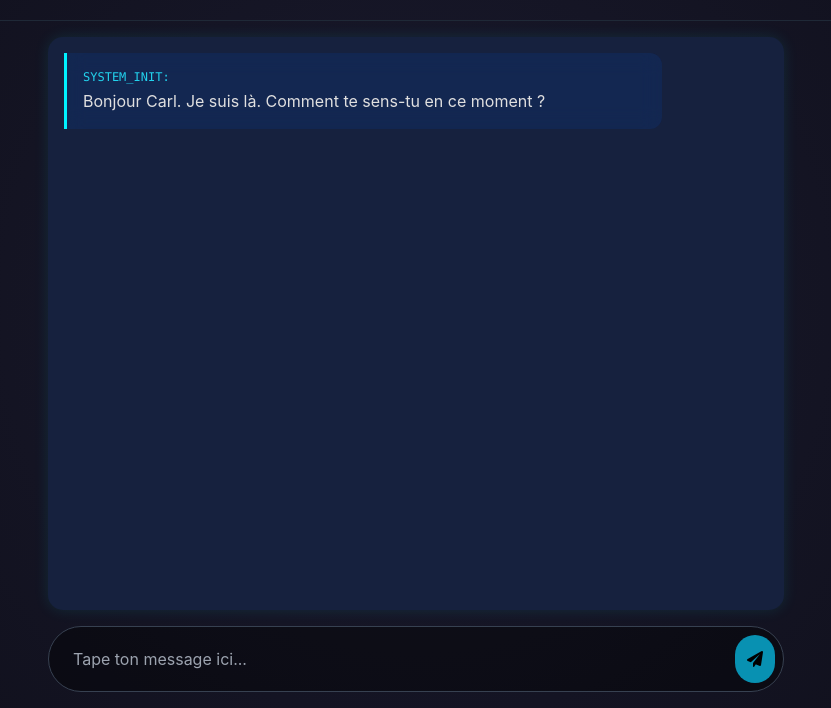
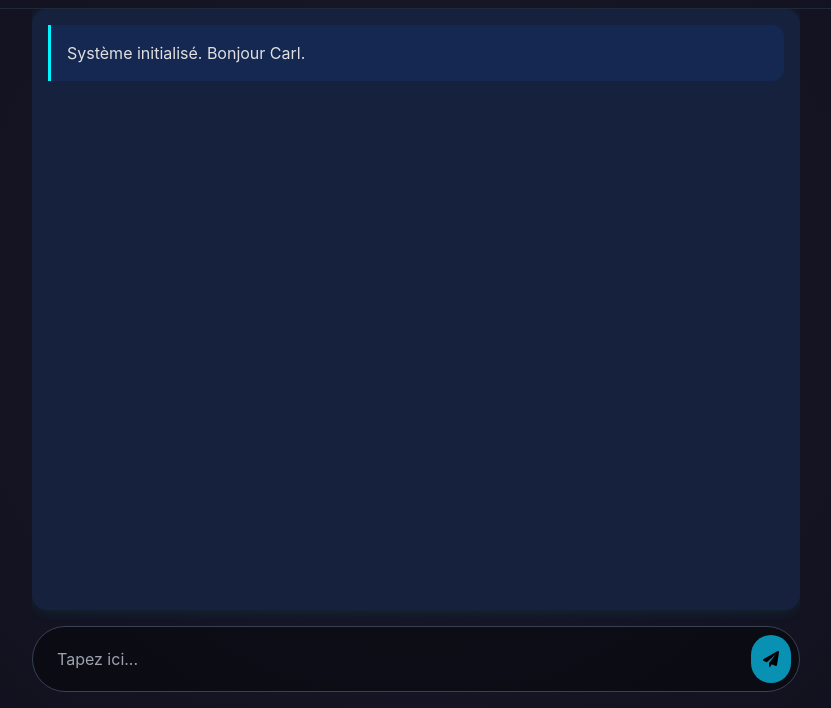
Before and after one commit to LZ964/AI-sponsor, a plain HTML site: page index.html in a window 1280 px wide. Shown: the part 92-800 px from the top of the page, without its empty margins (224-1055 px from the left). Drawn offline with nearby package versions, Linux system fonts and the light colour scheme.

Commit message:
fixé autre erreur gemini

```diff
--- a/index.html
+++ b/index.html
@@ -7,38 +7,29 @@
     <script src="https://cdn.tailwindcss.com"></script>
     <link href="https://cdnjs.cloudflare.com/ajax/libs/font-awesome/6.0.0/css/all.min.css" rel="stylesheet">
     <style>
-        body { background: radial-gradient(circle at center, #1a1a2e 0%, #0f0f1a 100%); color: #e0e0e0; font-family: 'Inter', sans-serif; overflow-x: hidden; }
+        body { background: radial-gradient(circle at center, #1a1a2e 0%, #0f0f1a 100%); color: #e0e0e0; font-family: 'Inter', sans-serif; }
         .neon-border { position: relative; background: #16213e; border-radius: 15px; box-shadow: 0 0 15px rgba(0, 242, 255, 0.1); }
-        .ai-message { background: rgba(0, 102, 255, 0.1); border-left: 3px solid #00f2ff; border-radius: 0 12px 12px 0; backdrop-filter: blur(10px); }
+        .ai-message { background: rgba(0, 102, 255, 0.1); border-left: 3px solid #00f2ff; border-radius: 0 12px 12px 0; }
         .user-message { background: rgba(255, 255, 255, 0.05); border-right: 3px solid #7000ff; border-radius: 12px 0 0 12px; }
-        ::-webkit-scrollbar { width: 6px; }
-        ::-webkit-scrollbar-thumb { background: #00f2ff; border-radius: 10px; }
     </style>
 </head>
-<body class="min-h-screen flex flex-col">
-
+<body class="min-h-screen flex flex-col p-4">
     <header class="p-6 text-center border-b border-gray-800">
         <h1 class="text-3xl font-bold tracking-widest text-transparent bg-clip-text bg-gradient-to-r from-cyan-400 to-blue-600">
             AI-SPONSOR PRO
         </h1>
-        <p class="text-gray-500 text-sm mt-2 font-mono uppercase tracking-tighter">Système de Soutien Virtuel</p>
     </header>
 
-    <main class="flex-grow container mx-auto max-w-3xl p-4 flex flex-col overflow-hidden">
-        <div id="chat-window" class="flex-grow overflow-y-auto mb-4 space-y-4 p-4 neon-border">
-            <div class="ai-message p-4 max-w-[85%]">
-                <p class="text-cyan-400 font-mono text-xs mb-1">SYSTEM_INIT:</p>
-                Bonjour Carl. Je suis là. Comment te sens-tu en ce moment ?
-            </div>
+    <main class="flex-grow container mx-auto max-w-3xl flex flex-col overflow-hidden">
+        <div id="chat-window" class="flex-grow overflow-y-auto mb-4 p-4 neon-border space-y-4">
+            <div class="ai-message p-4">Système initialisé. Bonjour Carl.</div>
         </div>
 
-        <div class="relative group">
-            <div class="flex gap-2 p-2 bg-black/40 rounded-full border border-gray-700 focus-within:border-cyan-500 transition-all">
-                <input type="text" id="user-input" class="flex-grow bg-transparent border-none focus:ring-0 text-white px-4" placeholder="Tape ton message ici...">
-                <button onclick="sendMessage()" class="bg-cyan-600 hover:bg-cyan-400 text-black font-bold p-3 rounded-full transition-all">
-                    <i class="fas fa-paper-plane"></i>
-                </button>
-            </div>
+        <div class="flex gap-2 p-2 bg-black/40 rounded-full border border-gray-700">
+            <input type="text" id="user-input" class="flex-grow bg-transparent border-none focus:ring-0 text-white px-4" placeholder="Tapez ici...">
+            <button onclick="sendMessage()" class="bg-cyan-600 text-black font-bold p-3 rounded-full">
+                <i class="fas fa-paper-plane"></i>
+            </button>
         </div>
     </main>
 
@@ -52,20 +43,15 @@
 
             const userText = input.value;
             input.value = '';
-
-            chatWindow.innerHTML += `<div class="user-message p-4 ml-auto max-w-[85%] text-right">
-                <p class="text-purple-400 font-mono text-xs mb-1">USER_INPUT:</p>
-                ${userText}
-            </div>`;
-            chatWindow.scrollTop = chatWindow.scrollHeight;
+            chatWindow.innerHTML += `<div class="user-message p-4 ml-auto text-right">${userText}</div>`;
 
             try {
-                // Utilisation de l'URL v1beta avec le modèle flash qui est le plus robuste
-                const response = await fetch(`https://generativelanguage.googleapis.com/v1beta/models/gemini-1.5-flash:generateContent?key=${apiKey}`, {
+                // Utilisation du modèle 1.0-pro avec l'endpoint v1beta (le plus permissif)
+                const response = await fetch(`https://generativelanguage.googleapis.com/v1beta/models/gemini-1.0-pro:generateContent?key=${apiKey}`, {
                     method: 'POST',
                     headers: { 'Content-Type': 'application/json' },
                     body: JSON.stringify({
-                        contents: [{ parts: [{ text: "Réponds en tant que parrain virtuel de rétablissement empathique à : " + userText }] }]
+                        contents: [{ parts: [{ text: "Réponds brièvement comme un parrain de rétablissement : " + userText }] }]
                     })
                 });
 
@@ -76,16 +62,9 @@
                 }
 
                 const aiText = data.candidates[0].content.parts[0].text;
-
-                chatWindow.innerHTML += `<div class="ai-message p-4 max-w-[85%]">
-                    <p class="text-cyan-400 font-mono text-xs mb-1">AI_RESPONSE:</p>
-                    ${aiText}
-                </div>`;
+                chatWindow.innerHTML += `<div class="ai-message p-4">${aiText}</div>`;
             } catch (error) {
-                console.error("Erreur:", error);
-                chatWindow.innerHTML += `<div class="p-2 text-red-500 text-xs font-mono text-center">
-                    DIAGNOSTIC_ERROR: ${error.message}
-                </div>`;
+                chatWindow.innerHTML += `<div class="p-2 text-red-500 text-xs text-center font-mono">DIAGNOSTIC_ERROR: ${error.message}</div>`;
             }
             chatWindow.scrollTop = chatWindow.scrollHeight;
         }
```
